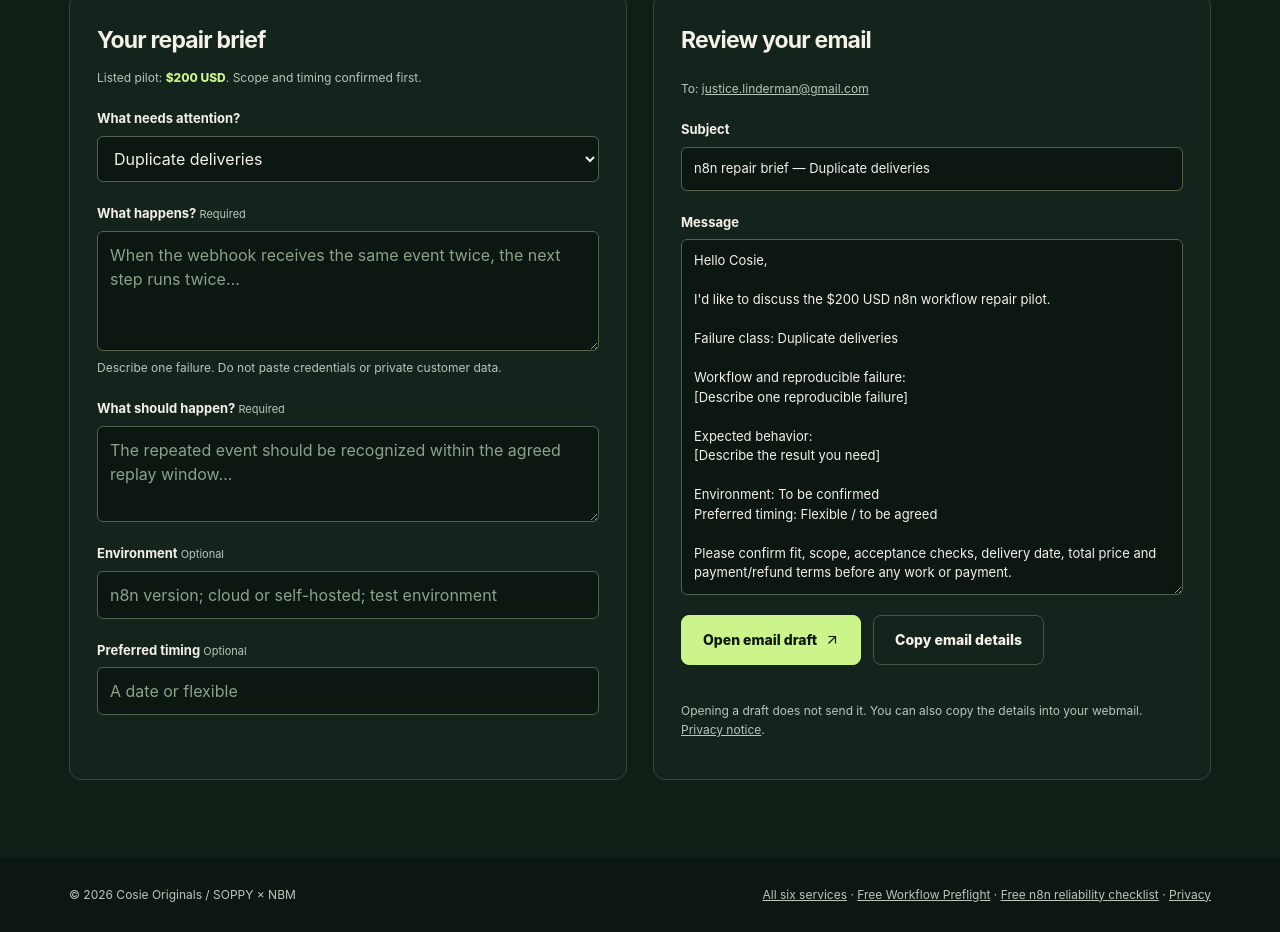
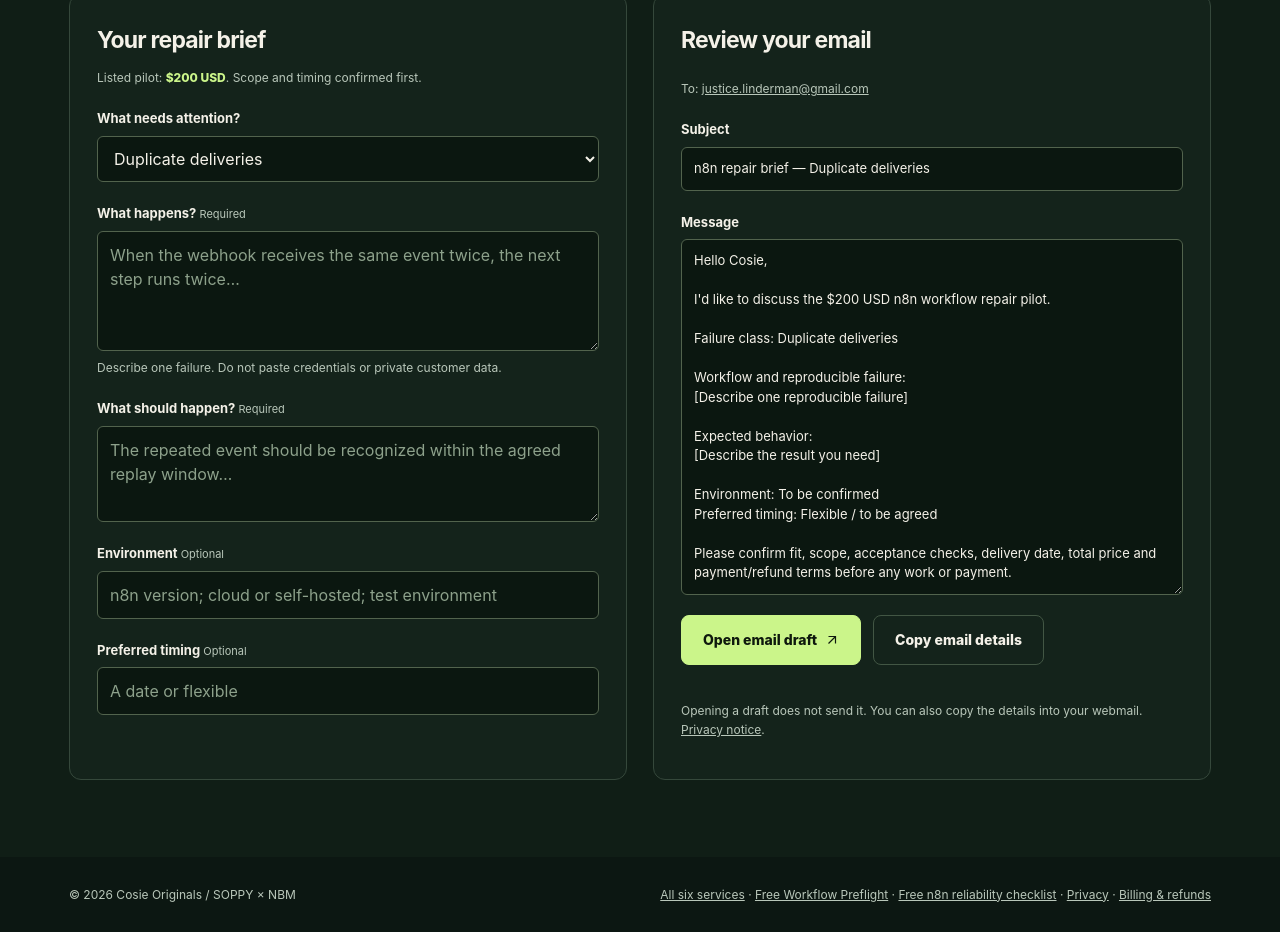
Before and after one commit to justicelinderman-creator/soppy-nbm-showroom, a plain HTML site: page services/n8n/index.html in a window 1280 px wide. Shown: the part 3604-4536 px from the top of the page. Drawn offline with Linux system fonts and the light colour scheme.

Commit message:
Link Cosie billing and refund policy from services/n8n/index.html

```diff
--- a/services/n8n/index.html
+++ b/services/n8n/index.html
@@ -107,7 +107,7 @@ Please confirm fit, scope, acceptance checks, delivery date, total price and pay
       </div>
     </div></section>
   </main>
-  <footer><div class="shell footer"><span>© 2026 Cosie Originals / SOPPY × NBM</span><span><a href="../">All six services</a> · <a href="../../tools/workflow-preflight/">Free Workflow Preflight</a> · <a href="../../guides/n8n-webhook-reliability/">Free n8n reliability checklist</a> · <a href="../../privacy.html">Privacy</a></span></div></footer>
+  <footer><div class="shell footer"><span>© 2026 Cosie Originals / SOPPY × NBM</span><span><a href="../">All six services</a> · <a href="../../tools/workflow-preflight/">Free Workflow Preflight</a> · <a href="../../guides/n8n-webhook-reliability/">Free n8n reliability checklist</a> · <a href="../../privacy.html">Privacy</a> · <a href="../../billing.html">Billing &amp; refunds</a></span></div></footer>
   <script src="./brief.js"></script>
 </body>
 </html>
```
